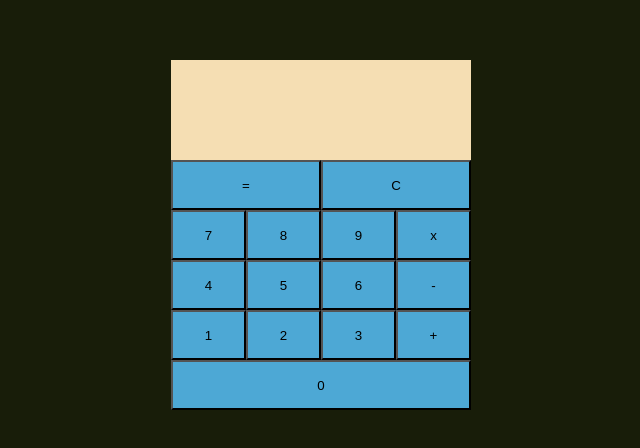
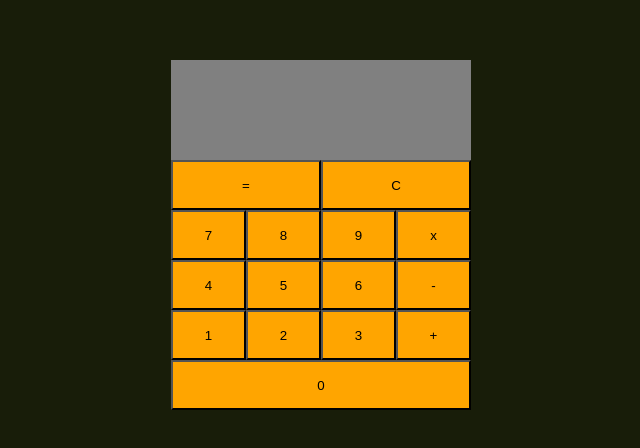
Before and after one commit to Javier19-cmd/Lab_Calculadora, a React (Vite) app in the folder calculadora/: page / in a window 1280 px wide. Shown: the part 340-788 px from the top of the page, without its empty margins (579-1219 px from the left). Built offline with nearby package versions, Linux system fonts and the light colour scheme.

Commit message:
haciedo cambios

```diff
--- a/calculadora/index.html
+++ b/calculadora/index.html
@@ -2,9 +2,9 @@
 <html lang="en">
   <head>
     <meta charset="UTF-8" />
-    <link rel="icon" type="image/svg+xml" href="/src/favicon.svg" />
+    <link rel="icon" type="image/svg+xml" href="https://cdn-icons-png.flaticon.com/512/1176/1176238.png" />
     <meta name="viewport" content="width=device-width, initial-scale=1.0" />
-    <title>Vite App</title>
+    <title>Laboratorio 8</title>
   </head>
   <body>
     <div id="root"></div>
--- a/calculadora/src/App.css
+++ b/calculadora/src/App.css
@@ -1,8 +1,5 @@
 body{
   background: rgb(24,29,9);
-}
-.App {
-  text-align: center;
 }
 
 /*Propiedades del padre de los botones (calculadora)*/
@@ -18,7 +15,7 @@ body{
   height: 50px;
   left: 750px;
   top: 600px;
-  background: #4DA8D5;
+  background: orange;
 }
 
 /*Propiedades del botón uno*/
@@ -28,7 +25,7 @@ body{
   height: 50px;
   left: 450px;
   top: 550px;
-  background: #4DA8D5;
+  background: orange;
 }
 
 /*Propiedades del botón dos*/
@@ -38,7 +35,7 @@ body{
   height: 50px;
   left: 450px;
   top: 550px;
-  background: #4DA8D5;
+  background: orange;
 }
 
 /*Propiedades del botón tres*/
@@ -48,7 +45,7 @@ body{
   height: 50px;
   left: 450px;
   top: 550px;
-  background: #4DA8D5;
+  background: orange;
 }
 
 /*Propiedades del botón para el más*/
@@ -57,7 +54,7 @@ body{
   width: 75px;
   height: 50px;
   top: 550px;
-  background: #4DA8D5;
+  background: orange;
 }
 
 /*Propiedades del botón cuatro*/
@@ -67,7 +64,7 @@ body{
   height: 50px;
   left: 225px;
   top: 500px;
-  background: #4DA8D5;
+  background: orange;
 }
 
 /*Propiedades del botón cinco*/
@@ -77,7 +74,7 @@ body{
   height: 50px;
   left: 225px;
   top: 500px;
-  background: #4DA8D5;
+  background: orange;
 }
 
 /*Propiedades del botón seis*/
@@ -87,7 +84,7 @@ body{
   height: 50px;
   left: 225px;
   top: 500px;
-  background: #4DA8D5;
+  background: orange;
 }
 
 /*Propiedades del botón menos*/
@@ -97,7 +94,7 @@ body{
   height: 50px;
   top: 500px;
   left: -75px;
-  background: #4DA8D5;
+  background: orange;
 }
 
 /*Propiedades del botón siete*/
@@ -106,7 +103,7 @@ body{
   width: 75px;
   height: 50px;
   top: 450px;
-  background: #4DA8D5;
+  background: orange;
 }
 
 /*Propiedades del botón ocho*/
@@ -116,7 +113,7 @@ body{
   width: 75px;
   height: 50px;
   top: 450px;
-  background: #4DA8D5;
+  background: orange;
 }
 
 /*Propiedades del botón nueve*/
@@ -126,7 +123,7 @@ body{
   height: 50px;
   left: 0px;
   top: 450px;
-  background: #4DA8D5;
+  background: orange;
 }
 
 /* Propiedades para el botón de multiplicación */
@@ -136,7 +133,7 @@ body{
   height: 50px;
   left: -150px;
   top: 450px;
-  background: #4DA8D5;
+  background: orange;
 }
 
 /*Propiedades del botón igual*/
@@ -146,7 +143,7 @@ body{
   height: 50px;
   left: -450px;
   top: 400px;
-  background: #4DA8D5;
+  background: orange;
 }
 
 /*Propiedades del botón borrar*/
@@ -156,7 +153,7 @@ body{
   height: 50px;
   left: -450px;
   top: 400px;
-  background: #4DA8D5;
+  background: orange;
 }
 
 /*Propiedades de la pantalla de la calculadora*/
@@ -172,7 +169,7 @@ body{
 
 .Pantalla {
   position: relative;
-  background-color: wheat;
+  background-color: gray;
   width: 300px;
   height: 100px;
   top: 400px;
@@ -183,6 +180,9 @@ body{
   color: red;
 }
 
-.container .current {
-  color: blue;
+.Pantalla .current {
+  position: relative;
+  text-align: center;
+  top: 40%;
+  color: darkblue;
 }
```
